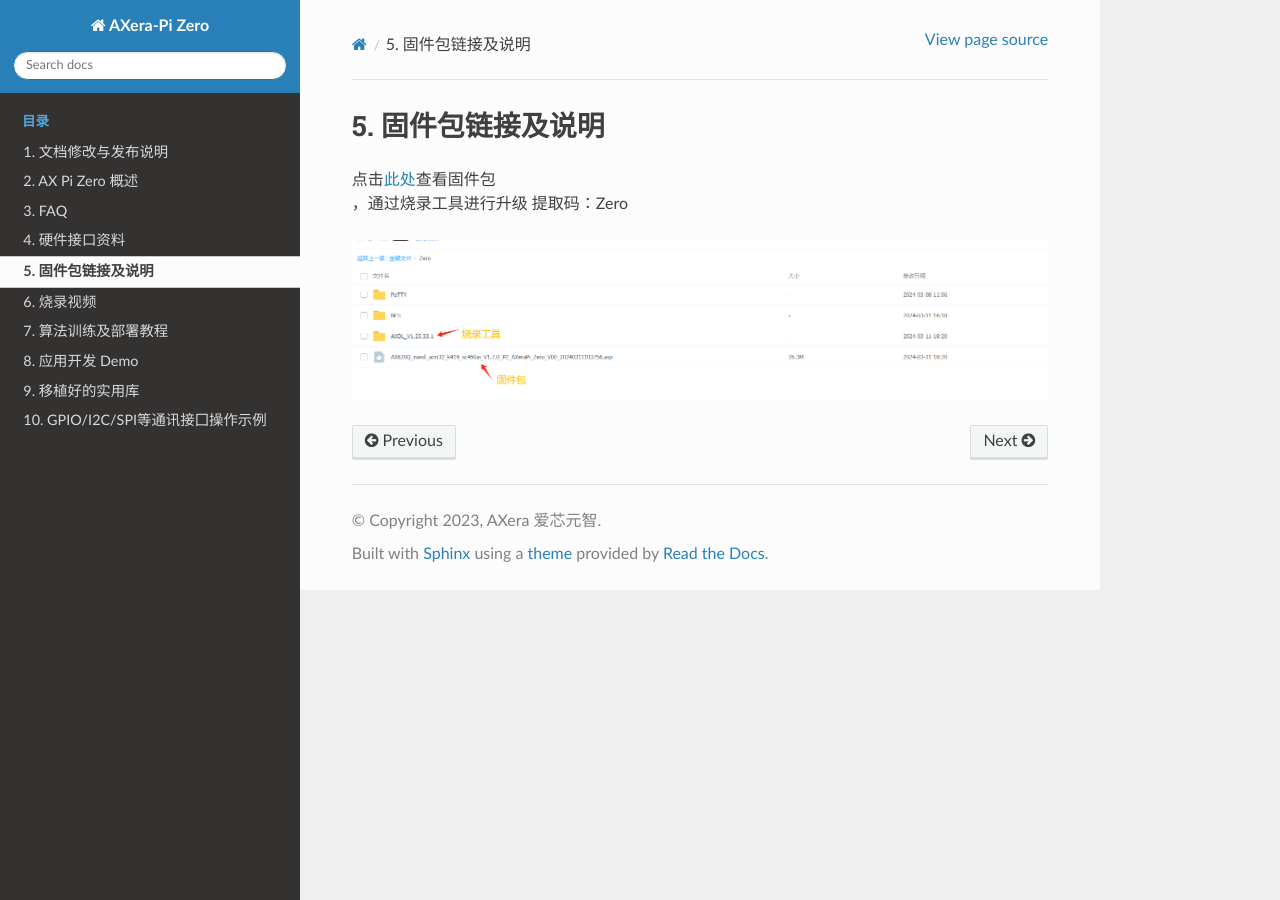
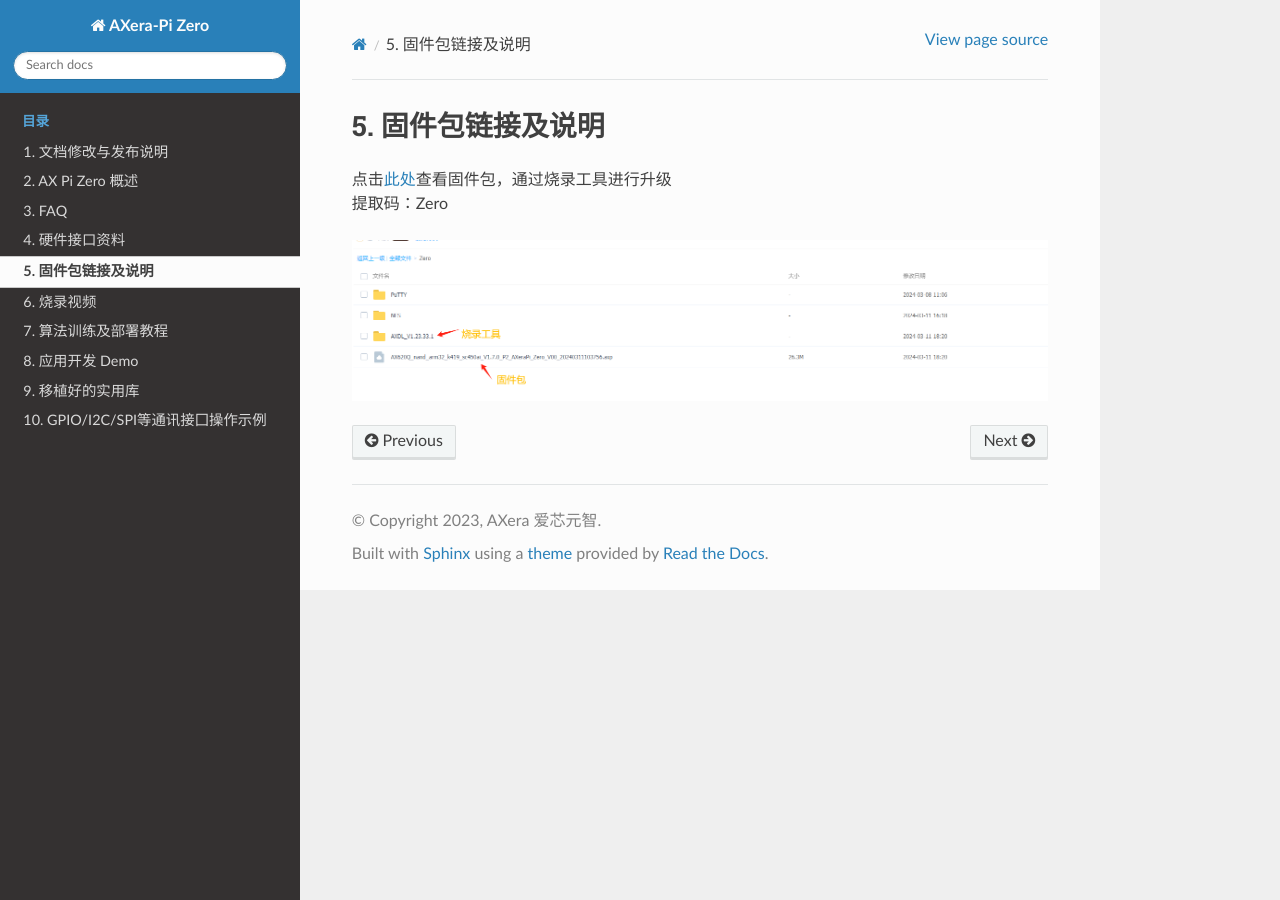
Before and after one commit to AXERA-TECH/axera-pi-zero-docs, a Sphinx documentation site: the page built from source/doc_guide_advanced.md, in a window 1280 px wide. Built offline with Sphinx 7.4.7 and the Read the Docs theme 2.0.0, drawn with Linux system fonts in a browser that asks for light colours.

Commit message:
Modify the format

```diff
--- a/source/doc_guide_advanced.md
+++ b/source/doc_guide_advanced.md
@@ -1,6 +1,6 @@
 # 固件包链接及说明
 
-点击<a href="https://pan.baidu.com/s/1ZhK5TAt4H6BPRn4bDA1oXA">此处</a>查看固件包<br />，通过烧录工具进行升级
+点击<a href="https://pan.baidu.com/s/1ZhK5TAt4H6BPRn4bDA1oXA">此处</a>查看固件包，通过烧录工具进行升级<br />
 提取码：Zero
 
 ![](./media/AX_bag.png)
```
